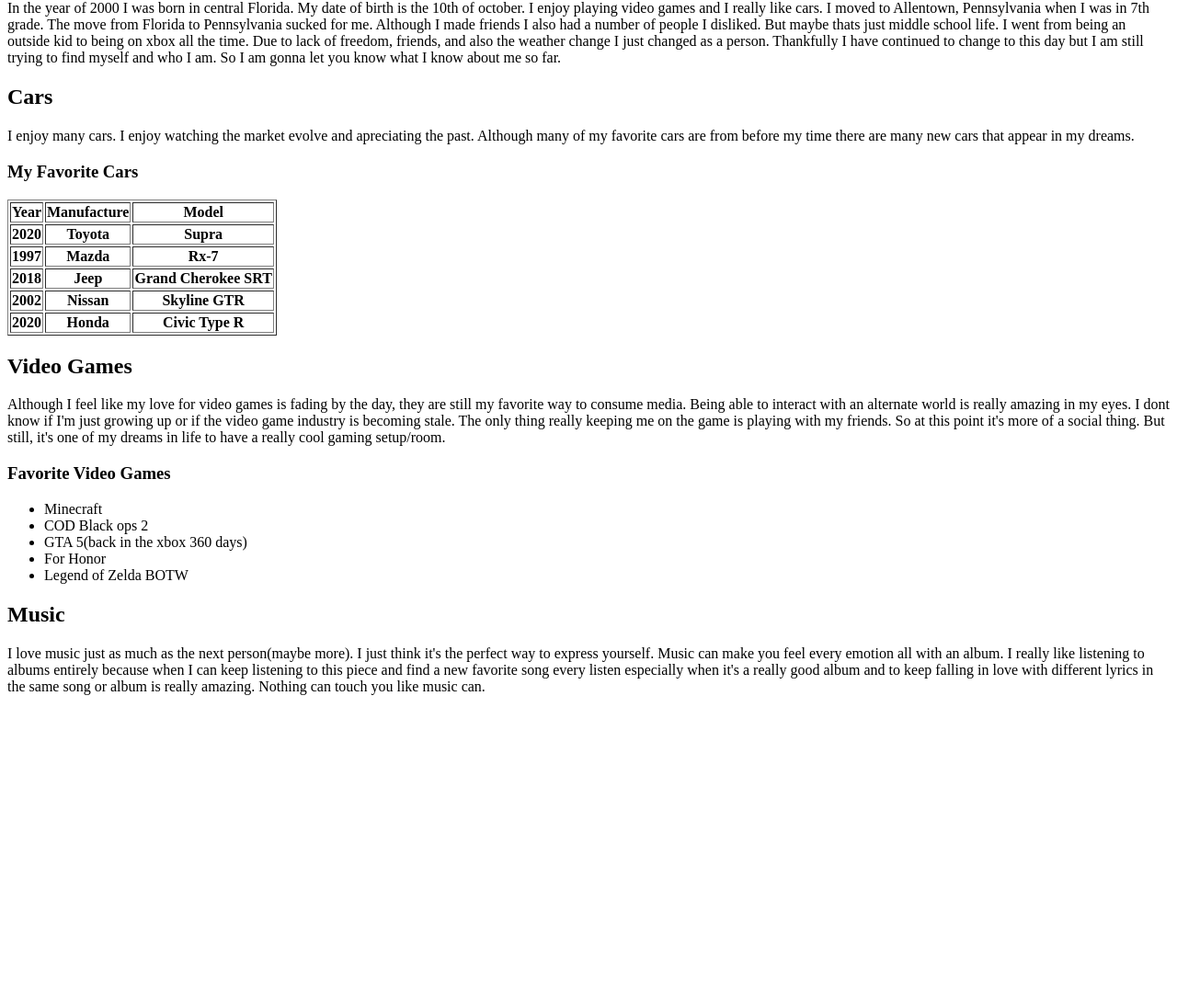
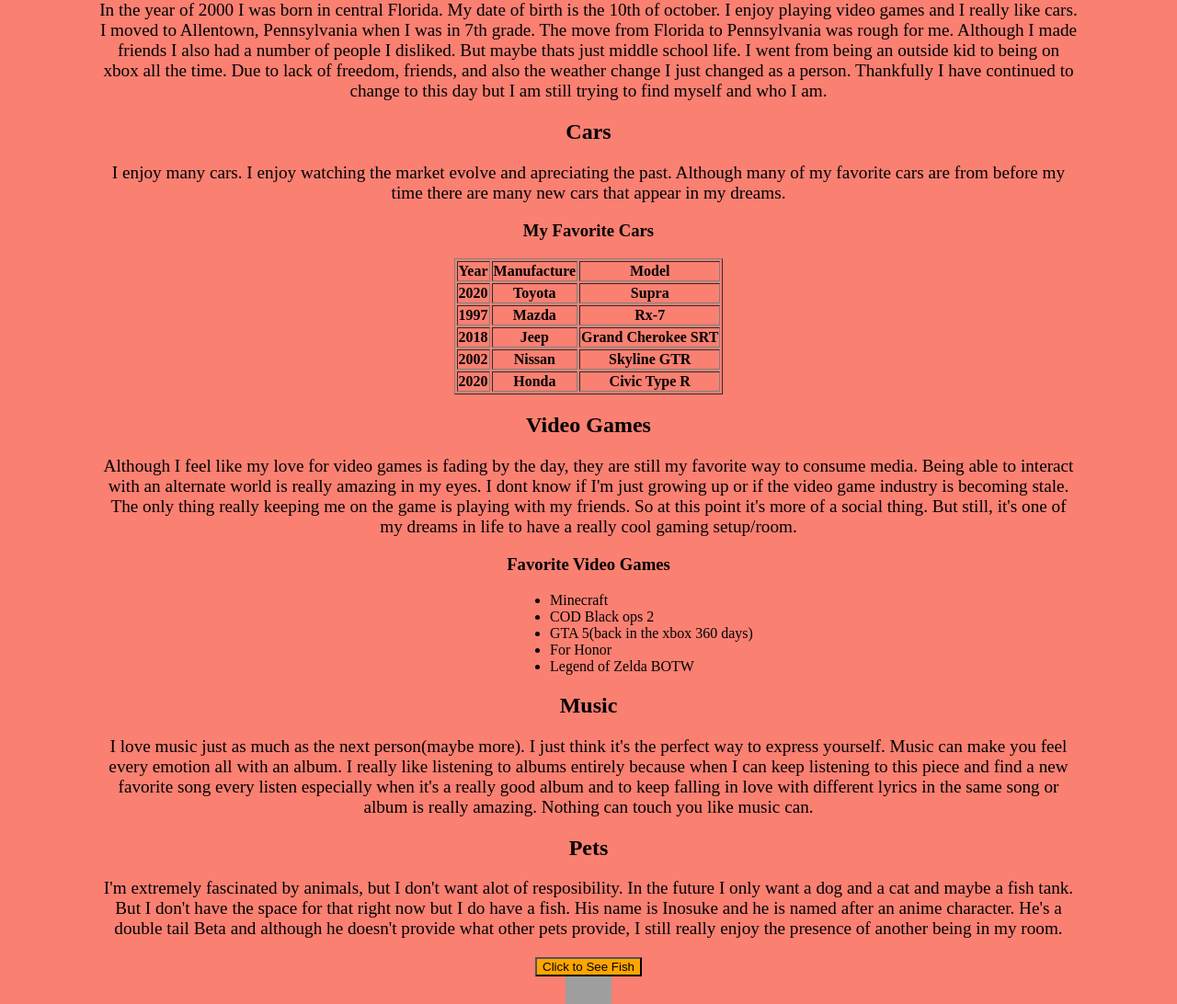
Before and after one commit to Jamesklauck/James-Project, a plain HTML site: page index.html in a window 1280 px wide. Shown: the part 113-1205 px from the top of the page at 92% size. Before the commit the page ends 885 px from the top, so only its background shows below. Drawn offline with Linux system fonts and the light colour scheme; grey boxes are pictures that could not be loaded.

Commit message:
completed

```diff
--- a/index.html
+++ b/index.html
@@ -3,28 +3,32 @@
     <head>
 <title>Project James</title>
 <link rel="stylesheet" href="style.css" />
+    </head>
 
-    </head>
     <body>
+
         <h1>Who am I?</h1>
+
+
         <h2>Backstory</h2>
 <p>In the year of 2000 I was born in central Florida. My date of birth is the 10th of october. I enjoy
     playing video games and I really like cars.
     I moved to Allentown, Pennsylvania when I was in 7th grade. The move from Florida to
-    Pennsylvania sucked for me.
+    Pennsylvania was rough for me.
     Although I made friends I also had a number of people I disliked. But maybe thats just
     middle school life. I went from being an
     outside kid to being on xbox all the time. Due to lack of freedom, friends, and also the
     weather change I just changed as a person. Thankfully
     I have continued to change to this day but I am still trying to find myself and who I am.
-    So I am gonna let you know what I know about me so far.
+
 </p>
 <h2>Cars</h2>
 <p>I enjoy many cars. I enjoy watching the market evolve and apreciating the past. Although many of my favorite
     cars are from before my time there are many new cars that appear in my dreams.
 </p>
 <h3>My Favorite Cars</h3>
-<table border="1">
+<table class="cars":
+border="1">
     <tr>
         <th>Year</th>
         <th>Manufacture</th>
@@ -65,14 +69,14 @@
     of my dreams in life to have a really cool gaming setup/room.
 </p>
 <h3>Favorite Video Games</h3>
-<ul>
+<ul class ="games">
     <li>Minecraft</li>
     <li>COD Black ops 2</li>
     <li>GTA 5(back in the xbox 360 days)</li>
     <li>For Honor</li>
     <li>Legend of Zelda BOTW</li>
 </ul>
-    </body>
+
     <h2>Music</h2>
     <p>I love music just as much as the next person(maybe more). I just think it's the perfect
         way to express yourself. Music can make you feel every emotion all with an album. I really like
@@ -82,4 +86,28 @@
         different
         lyrics in the same song or album is really amazing. Nothing can touch you like music can.
     </p>
+    <h2>Pets</h2>
+    <p>I'm extremely fascinated by animals, but I don't want alot of resposibility. In the future I only want a dog and a cat and
+        maybe a fish tank. But I don't have the space for that right now but I do have a fish. His name is
+        Inosuke and he is named after an anime character. He's a double tail Beta and although he doesn't provide
+        what other pets provide, I still really enjoy the presence of another being in my room.
+    </p>
+
+		<img id="inosuke" src=
+        "https://i.imgur.com/CLp3YSv.jpg"
+                    alt="Inosuke the Fish" />
+
+
+            <button type="button"
+                onclick="show()" id="btnID">
+                Click to See Fish
+            </button>
+
+            <script src="script.js"></script>
+
+          <div>
+            <a href="https://github.com/Jamesklauck"><img src="https://i.imgur.com/Mkm64CG.png"
+                width= "50px"; height="50px"></a>
+            </div>
+</body>
 </html>
--- a/script.js
+++ b/script.js
@@ -0,0 +1,10 @@
+
+function show() {
+
+
+    document.getElementById('inosuke')
+            .style.display = "block";
+
+    document.getElementById('btnID')
+            .style.display = "none";
+}
--- a/style.css
+++ b/style.css
@@ -0,0 +1,31 @@
+body {
+    background: salmon;
+
+    text-align: center;
+
+}
+.cars {
+margin-right: auto;
+    margin-left: auto;
+}
+.games {
+margin-left: 550px;
+
+text-align: left;
+      }
+
+#inosuke {
+        display: none;
+        margin-left: auto;
+        margin-right: auto;
+        max-width: 300px;
+        max-height: 300px;
+    }
+p {
+        margin-left: 100px;
+        margin-right: 100px;
+        font-size: larger;
+    }
+    #btnID {
+        background-color: orange;
+    }
```
Also changed, not shown: 1 other file.
